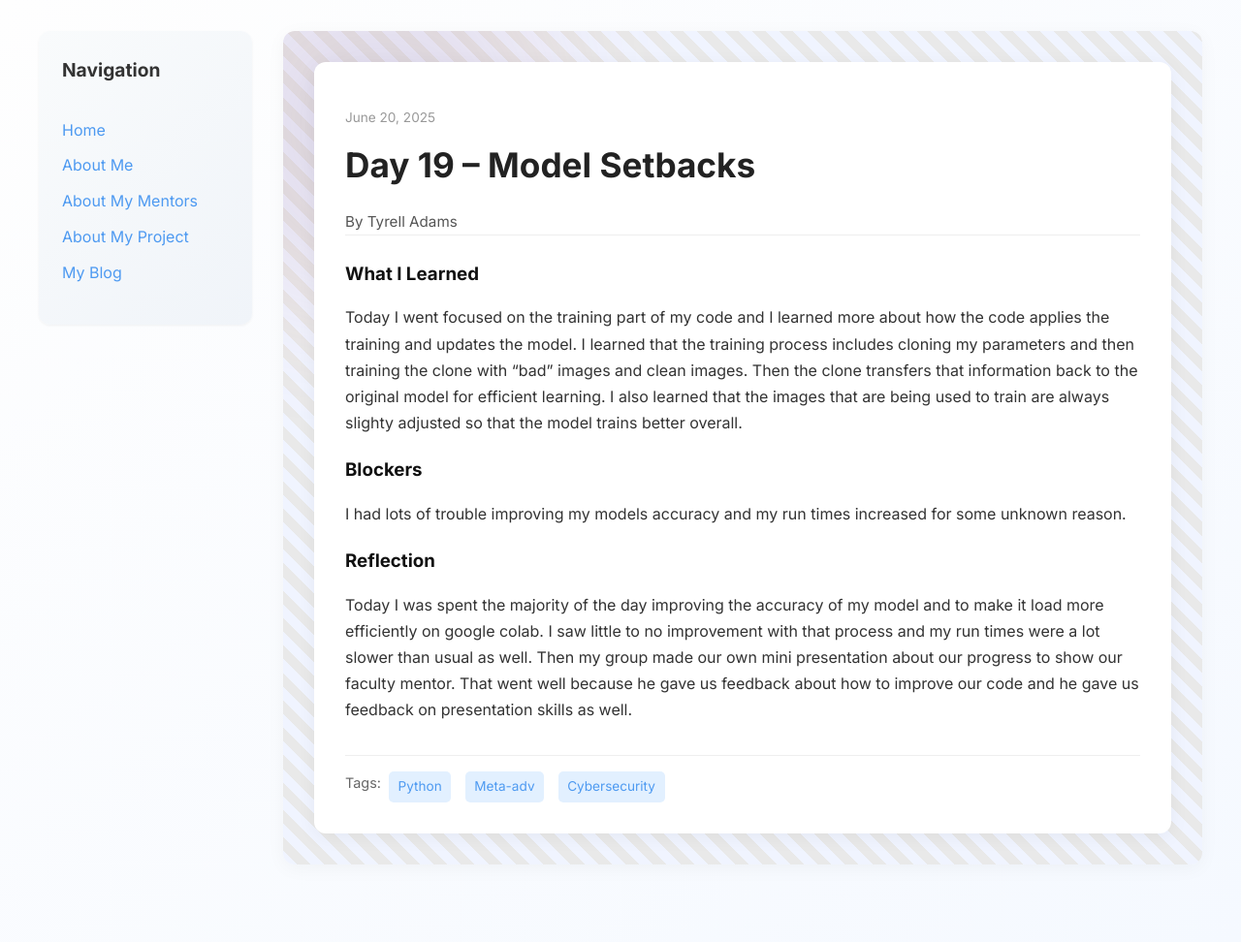
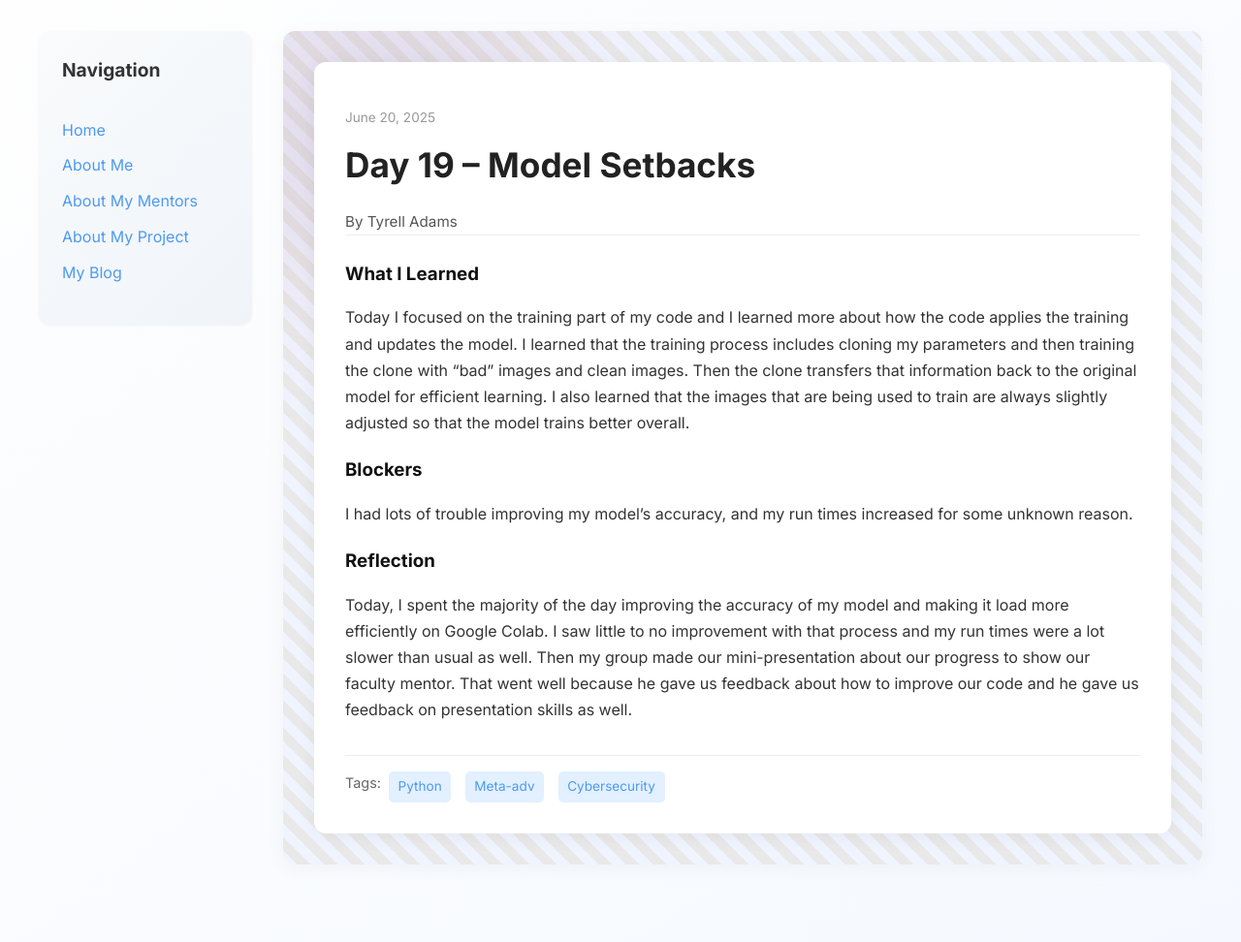
Before and after one commit to Tyrell-Adams/Tyrell-Adams.github.io, a Jekyll site: the page built from _posts/2025-06-20-day-19.md, in a window 1280 px wide. Shown: the whole page at 97% size. Built offline with Jekyll 4.4.1, drawn with Linux system fonts in a browser that asks for light colours.

Commit message:
Update 2025-06-20-day-19.md

```diff
--- a/_posts/2025-06-20-day-19.md
+++ b/_posts/2025-06-20-day-19.md
@@ -7,9 +7,9 @@ permalink: /day19.html
 tags: ["Python", "Meta-adv", "Cybersecurity"]
 
 what_i_learned: |
-  Today I went focused on the training part of my code and I learned more about how the code applies the training and updates the model. I learned that the training process includes cloning my parameters and then training the clone with "bad" images and clean images. Then the clone transfers that information back to the original model for efficient learning. I also learned that the images that are being used to train are always slighty adjusted so that the model trains better overall.
+  Today I focused on the training part of my code and I learned more about how the code applies the training and updates the model. I learned that the training process includes cloning my parameters and then training the clone with "bad" images and clean images. Then the clone transfers that information back to the original model for efficient learning. I also learned that the images that are being used to train are always slightly adjusted so that the model trains better overall.
 blockers: |
-  I had lots of trouble improving my models accuracy and my run times increased for some unknown reason.
+  I had lots of trouble improving my model's accuracy, and my run times increased for some unknown reason.
 reflection: |
-  Today I was spent the majority of the day improving the accuracy of my model and to make it load more efficiently on google colab. I saw little to no improvement with that process and my run times were a lot slower than usual as well. Then my group made our own mini presentation about our progress to show our faculty mentor. That went well because he gave us feedback about how to improve our code and he gave us feedback on presentation skills as well.
+  Today, I spent the majority of the day improving the accuracy of my model and making it load more efficiently on Google Colab. I saw little to no improvement with that process and my run times were a lot slower than usual as well. Then my group made our mini-presentation about our progress to show our faculty mentor. That went well because he gave us feedback about how to improve our code and he gave us feedback on presentation skills as well.
 ---
```
